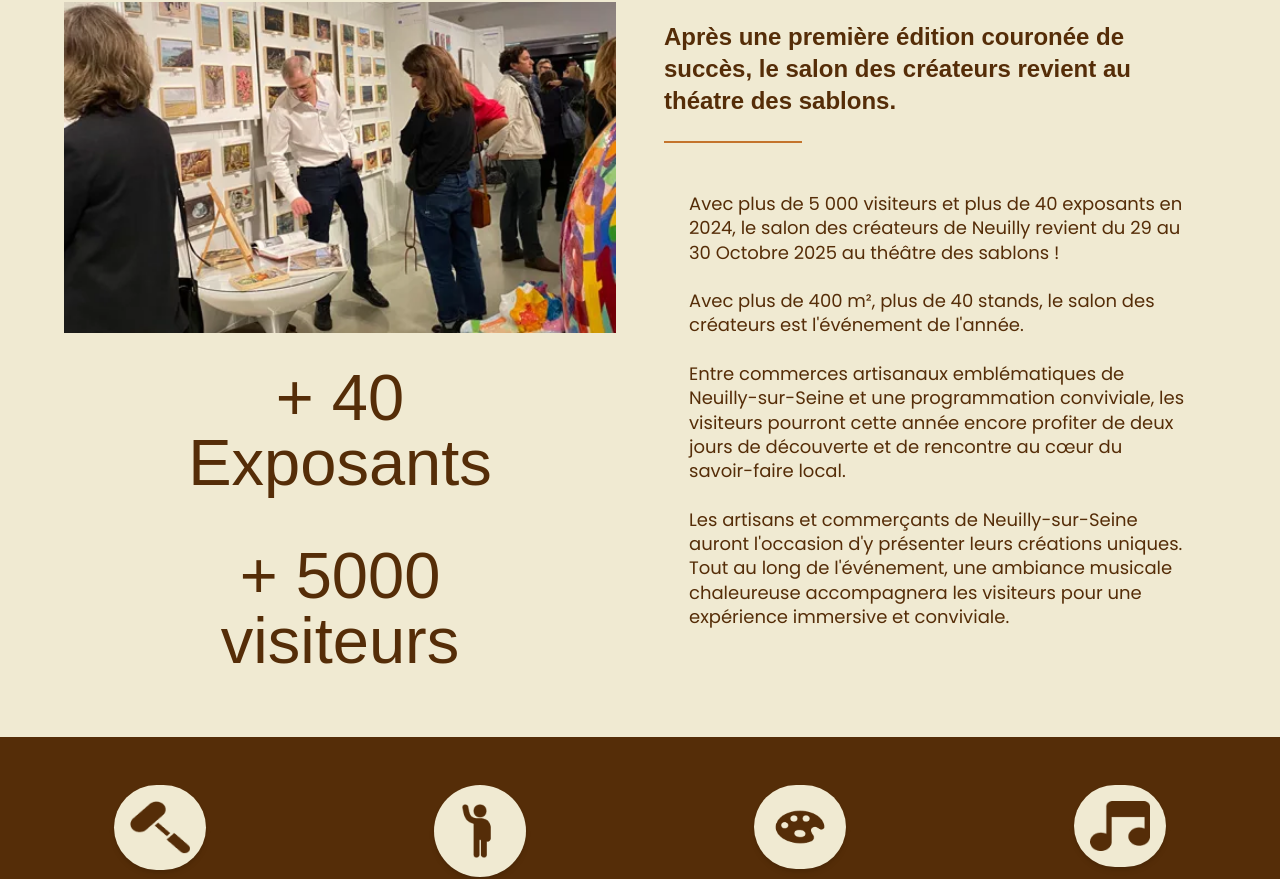
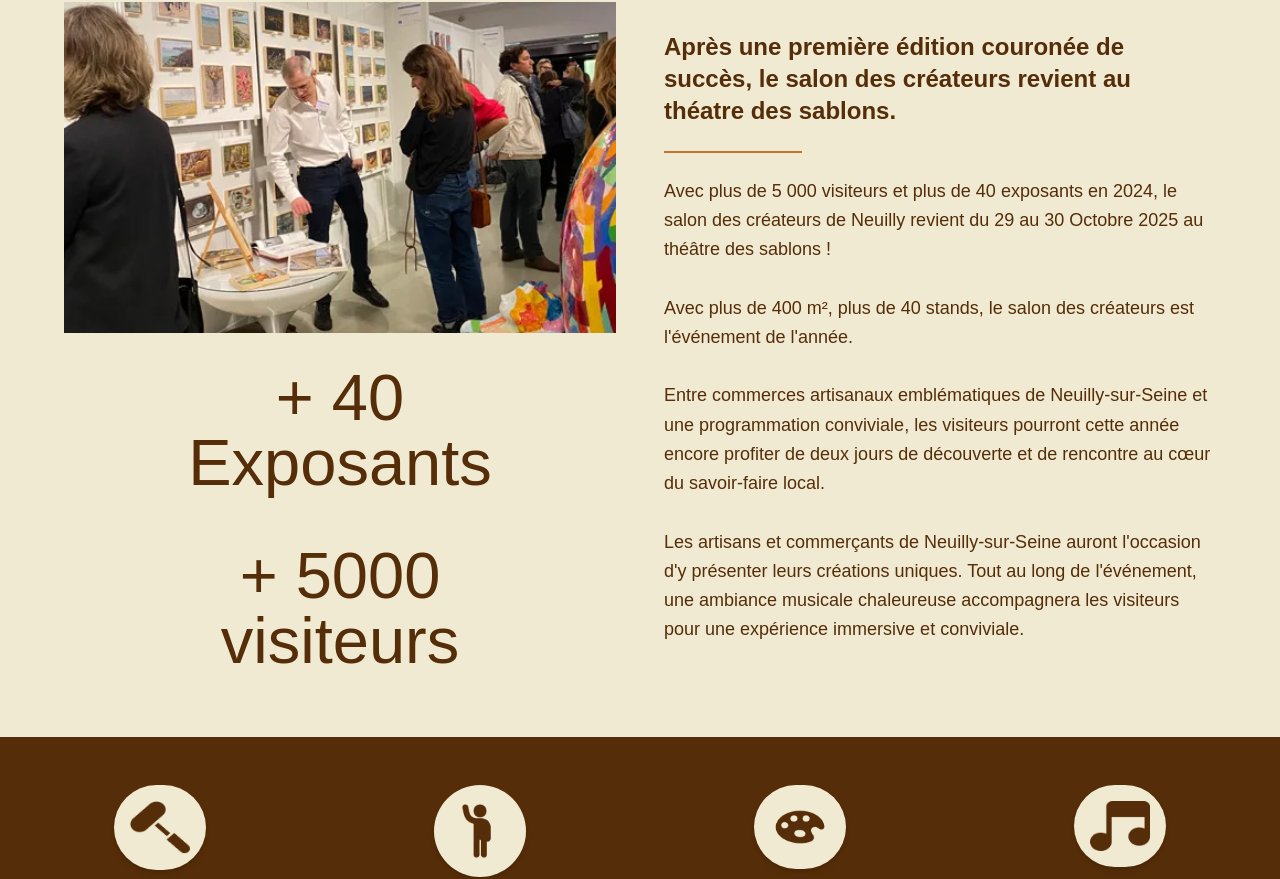
Before and after one commit to Drixares/bap_neuilly, a Next.js app: page / in a window 1280 px wide. Shown: the part 991-1870 px from the top of the page. Built offline with nearby package versions, Linux system fonts and the light colour scheme; a web font is replaced by a local one.

Commit message:
fix: font poster only in marketing pages

```diff
--- a/app/(marketing)/creators/page.tsx
+++ b/app/(marketing)/creators/page.tsx
@@ -9,7 +9,7 @@ import Info from '../_components/infos';
 
 export default function Home() {
   return (
-    <div>
+    <div className="font-poster">
       <Header />
 
       <main>
--- a/app/(marketing)/page.tsx
+++ b/app/(marketing)/page.tsx
@@ -1,6 +1,5 @@
 // pages/index.tsx
 import type { NextPage } from 'next';
-import Head from 'next/head';
 import Artisans from './_components/artisans';
 import FeatureBanner from './_components/banner';
 import Footer from './_components/footer';
@@ -11,13 +10,7 @@ import Info from './_components/infos';
 
 const Home: NextPage = () => {
   return (
-    <div className="">
-      <Head>
-        <title>Neuilly</title>
-        <meta name="viewport" content="width=device-width, initial-scale=1.0" />
-        <link rel="icon" href="/favicon.ico" />
-      </Head>
-
+    <div className="font-poster">
       <Header />
 
       <main>
--- a/app/globals.css
+++ b/app/globals.css
@@ -1,32 +1,9 @@
 @import url('https://fonts.googleapis.com/css2?family=Poppins:ital,wght@0,100;0,200;0,300;0,400;0,500;0,600;0,700;0,800;0,900;1,100;1,200;1,300;1,400;1,500;1,600;1,700;1,800;1,900&display=swap');
 @import url("https://use.typekit.net/vmt1lkn.css");
+
 @import "tailwindcss";
+@plugin "tailwindcss-animate";
 
-@plugin "tailwindcss-animate";
-@custom-variant dark (&:is(.dark *));
-
-
-h1,h2,h3,h4,h5,h6,button {
-    font-family: "poster-cut-neue", sans-serif;
-}
-
-a {
-    text-decoration: none;
-    font-family: "poster-cut-neue", sans-serif;
-}
-
-p {
-    font-family: 'Poppins', sans-serif;
-    size: 20px;
-    font-weight: 400;
-    line-height: 135%;
-    letter-spacing: 0%;
-    margin: 25px;
-}
-
-li {
-    list-style-type: none;
-}
 
 :root {
     --background: oklch(1 0 0);
@@ -110,6 +87,8 @@ li {
         var(--font-sans), ui-sans-serif, system-ui, sans-serif,
         "Apple Color Emoji", "Segoe UI Emoji", "Segoe UI Symbol",
         "Noto Color Emoji";
+    --font-poster: "poster-cut-neue", sans-serif;
+    --font-poppins: "poppins", sans-serif;
 
     --color-border: var(--border);
     --color-input: var(--input);
--- a/app/layout.tsx
+++ b/app/layout.tsx
@@ -20,8 +20,8 @@ export default function RootLayout({
     children: React.ReactNode;
 }>) {
     return (
-        <html lang="en" className="dark scheme-only-dark">
-            <body className={`${fontSans.variable} font-sans antialiased`}>
+        <html lang="en" className="dark scheme-only-dark overflow-x-hidden">
+            <body className={`${fontSans.className} antialiased`}>
                 <main>{children}</main>
                 <Toaster richColors />
             </body>
```
